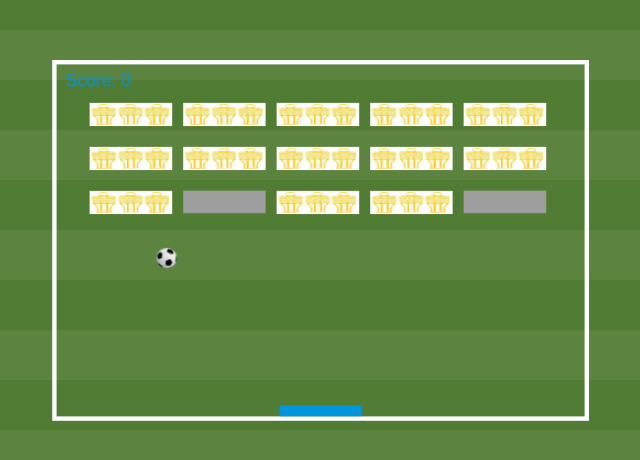
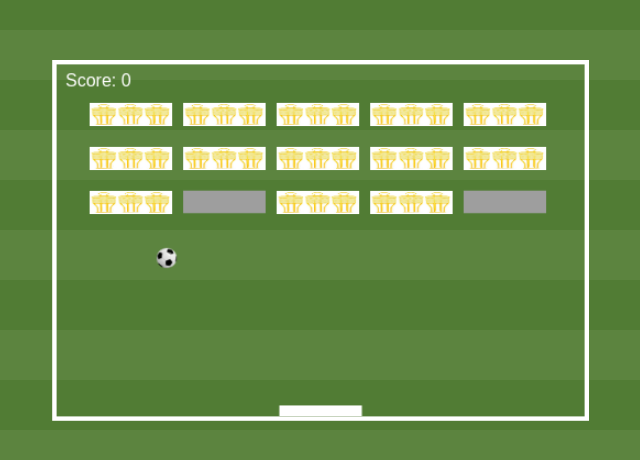
Before and after one commit to Grmeku/The-Bricks, a plain HTML site: page index.html in a window 1280 px wide. Shown: the part 132-592 px from the top of the page, without its empty margins (412-1052 px from the left). Drawn offline with Linux system fonts and the light colour scheme.

Commit message:
Update index.html

```diff
--- a/index.html
+++ b/index.html
@@ -79,7 +79,7 @@
     function drawPaddle() {
         ctx.beginPath();
         ctx.rect(paddleX, canvas.height - paddleHeight, paddleWidth, paddleHeight);
-        ctx.fillStyle = "#0095DD";
+        ctx.fillStyle = "#FFFFFF";
         ctx.fill();
         ctx.closePath();
     }
@@ -140,7 +140,7 @@
                         } else if (collidedFromTop || collidedFromBottom) {
                             dy = -dy;
                         } else {
-                            dy = -dy; // fallback
+                            dy = -dy;
                         }
 
                         b.hitsLeft--;
@@ -165,7 +165,7 @@
 
     function drawScore() {
         ctx.font = "16px Arial";
-        ctx.fillStyle = "#0095DD";
+        ctx.fillStyle = "#FFFFFF";
         ctx.fillText("Score: " + score, 8, 20);
     }
 
```
